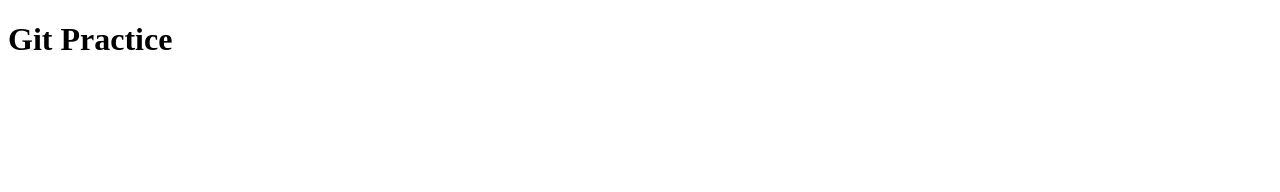
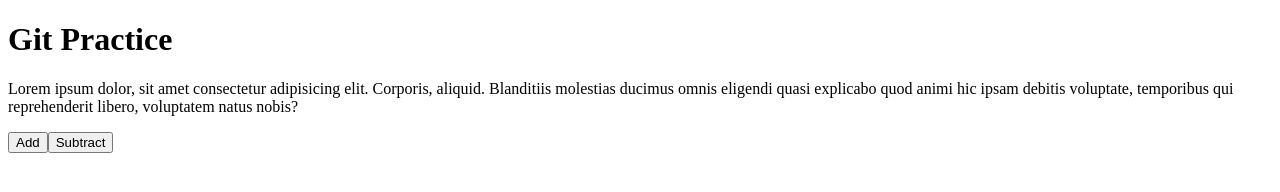
Before and after one commit to learnersaura-bh/git-practice, a plain HTML site: page index.html in a window 1280 px wide. Drawn offline with Linux system fonts and the light colour scheme.

Commit message:
added paragraph and buttons

```diff
--- a/index.html
+++ b/index.html
@@ -7,5 +7,8 @@
 </head>
 <body>
     <h1>Git Practice</h1>
+    <p>Lorem ipsum dolor, sit amet consectetur adipisicing elit. Corporis, aliquid. Blanditiis molestias ducimus omnis eligendi quasi explicabo quod animi hic ipsam debitis voluptate, temporibus qui reprehenderit libero, voluptatem natus nobis?
+    </p>
+    <button>Add</button><button>Subtract</button>
 </body>
 </html>
```
